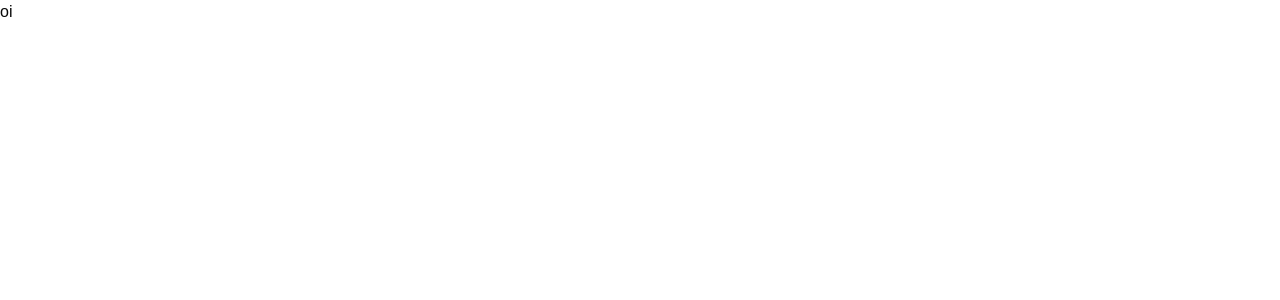
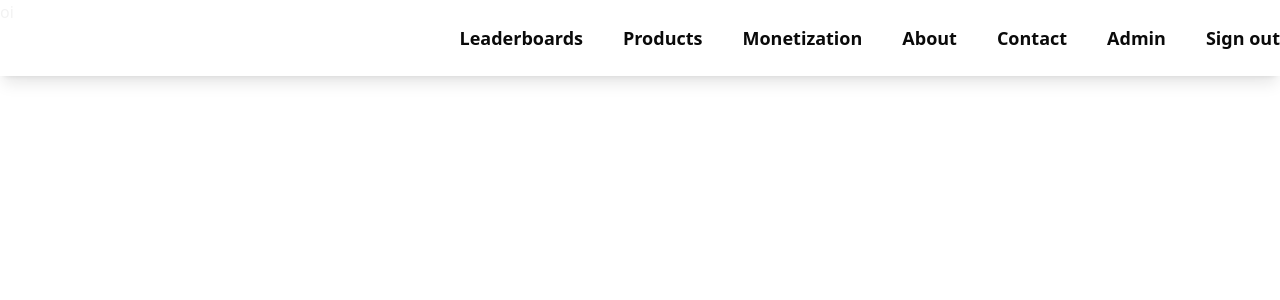
Before and after one commit to rafaelcaet/verify-influencers-panel, a Next.js app: page / in a window 1280 px wide. Shown: the top 300 px of the page. Built offline with nearby package versions, Linux system fonts and the light colour scheme.

Commit message:
feat: added navbar

```diff
--- a/src/app/layout.tsx
+++ b/src/app/layout.tsx
@@ -1,6 +1,7 @@
 import type { Metadata } from "next";
 import { Geist, Geist_Mono } from "next/font/google";
 import "./globals.css";
+import { NavBar } from "@/components/NavBar";
 
 const geistSans = Geist({
   variable: "--font-geist-sans",
@@ -26,8 +27,9 @@ export default function RootLayout({
   return (
     <html lang="en">
       <body
-        className={`${geistSans.variable} ${geistMono.variable} antialiased`}
+        className={`${geistSans.variable} ${geistMono.variable} antialiased font-sans bg-background`}
       >
+        <NavBar />
         {children}
       </body>
     </html>
--- /dev/null
+++ b/src/components/NavBar.tsx
@@ -0,0 +1,30 @@
+import Link from "next/link";
+
+export function NavBar() {
+  return (
+    <header className="flex py-6 shadow-lg fixed top-0 w-full z-10 bg-background/95">
+      <nav className="flex items-center gap-10 container font-semibold">
+        <Link href="/" className="mr-auto"></Link>
+        <Link className="text-lg" href="/#leaderboards">
+          Leaderboards
+        </Link>
+        <Link className="text-lg" href="/#products">
+          Products
+        </Link>
+        <Link className="text-lg" href="#">
+          Monetization
+        </Link>
+        <Link className="text-lg" href="#">
+          About
+        </Link>
+        <Link className="text-lg" href="#">
+          Contact
+        </Link>
+        <Link className="text-lg" href="#">
+          Admin
+        </Link>
+        <span className="text-lg">Sign out</span>
+      </nav>
+    </header>
+  );
+}
```
